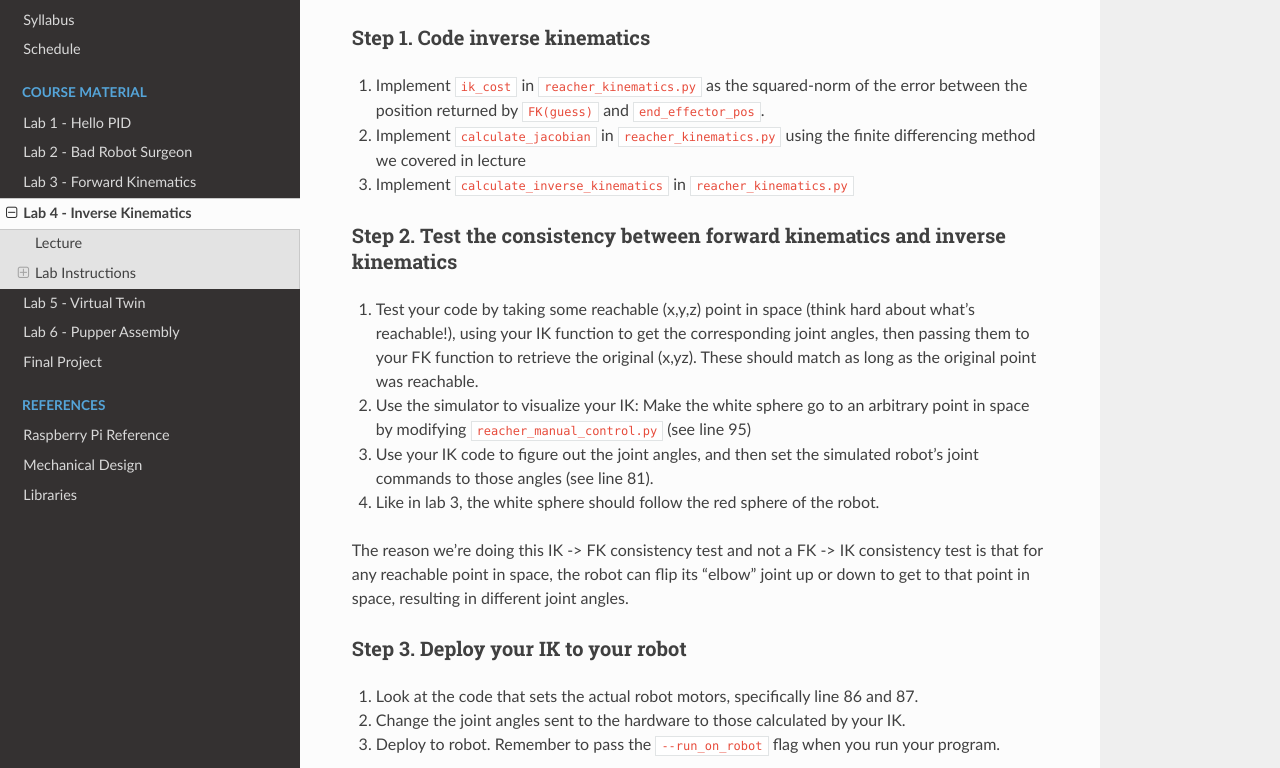
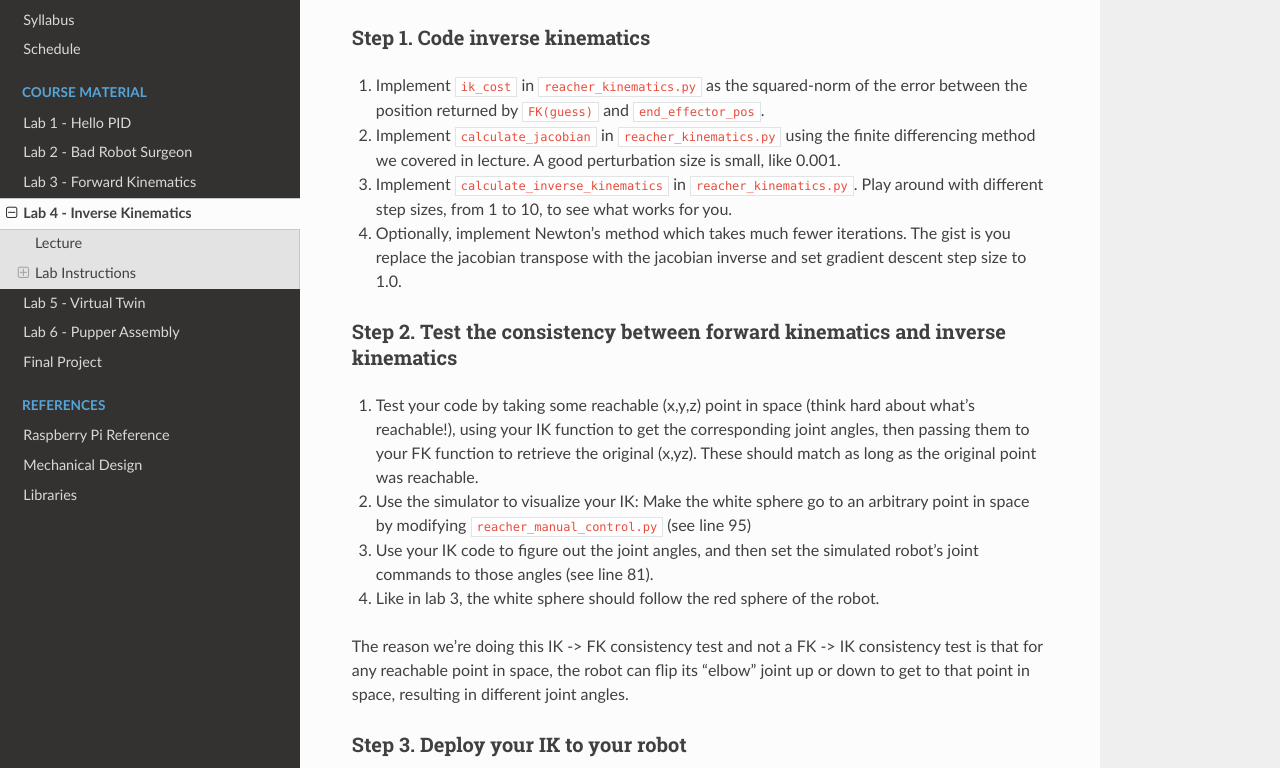
Before and after one commit to stanfordroboticsclub/pupperv3-independent-study, a Sphinx documentation site: the page built from docs/course-material/lab-4-spr22.rst, in a window 1280 px wide and 900 px high, scrolled down 1084 px, cut to the strip 132-900 px from the top of the window. Built offline with Sphinx 7.4.7 and the Read the Docs theme 2.0.0, drawn with Linux system fonts in a browser that asks for light colours.

Commit message:
add info about newton method

```diff
--- a/docs/course-material/lab-4-spr22.rst
+++ b/docs/course-material/lab-4-spr22.rst
@@ -26,8 +26,9 @@ Lab Instructions
 Step 1. Code inverse kinematics
 ^^^^^^^^^^^^^^^^^^^^^^^^^^^^^^^^^^^^^^^^^^^^
 #. Implement ``ik_cost`` in ``reacher_kinematics.py`` as the squared-norm of the error between the position returned by ``FK(guess)`` and ``end_effector_pos``.
-#. Implement ``calculate_jacobian`` in ``reacher_kinematics.py`` using the finite differencing method we covered in lecture
-#. Implement ``calculate_inverse_kinematics`` in ``reacher_kinematics.py``
+#. Implement ``calculate_jacobian`` in ``reacher_kinematics.py`` using the finite differencing method we covered in lecture. A good perturbation size is small, like 0.001.
+#. Implement ``calculate_inverse_kinematics`` in ``reacher_kinematics.py``. Play around with different step sizes, from 1 to 10, to see what works for you.
+#. Optionally, implement Newton's method which takes much fewer iterations. The gist is you replace the jacobian transpose with the jacobian inverse and set gradient descent step size to 1.0.
 
 Step 2. Test the consistency between forward kinematics and inverse kinematics
 ^^^^^^^^^^^^^^^^^^^^^^^^^^^^^^^^^^^^^^^^^^^^^^^^^^^^^^^^^^^^^^^^^^^^^^^^^^^^^^^^^^^^^^^^
```
